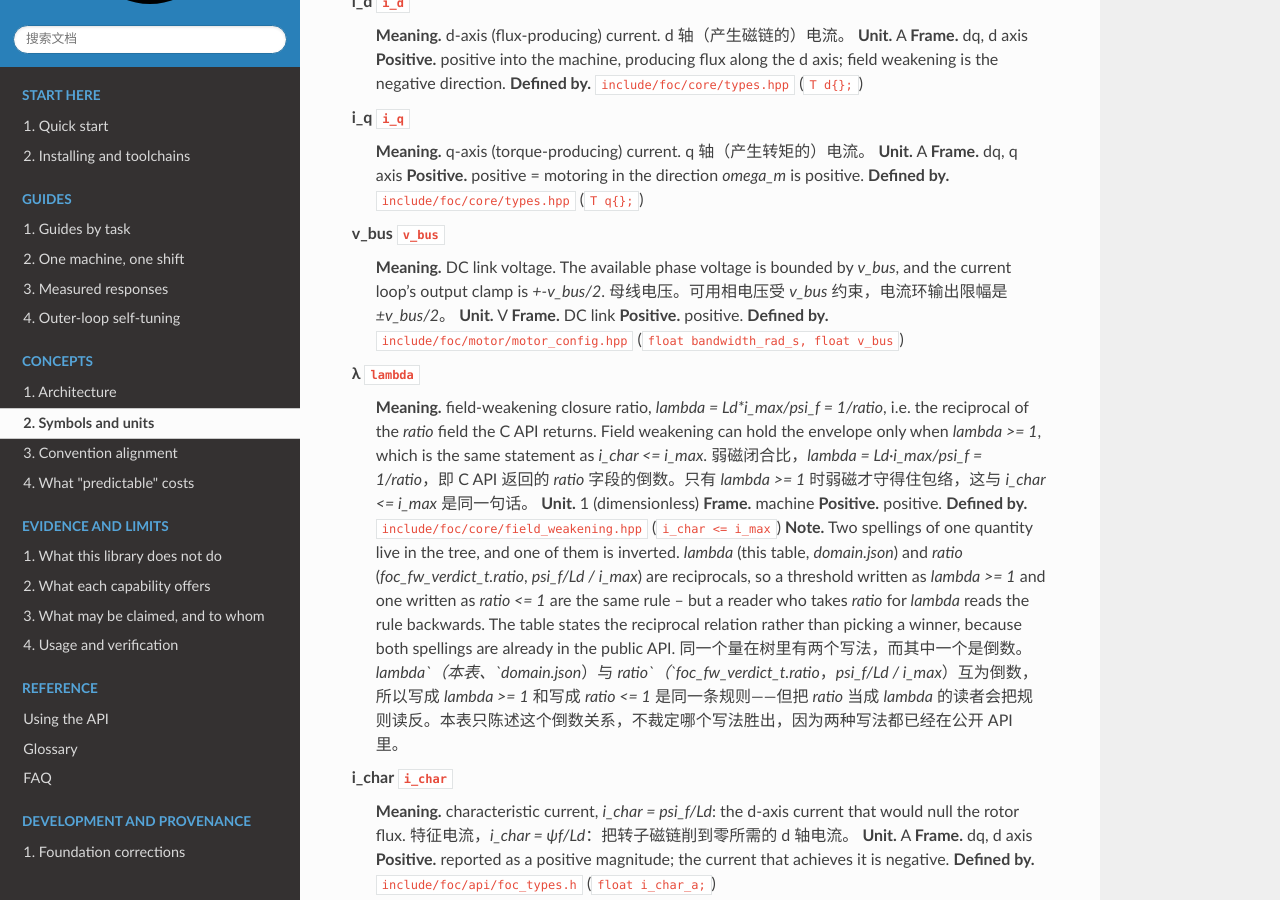
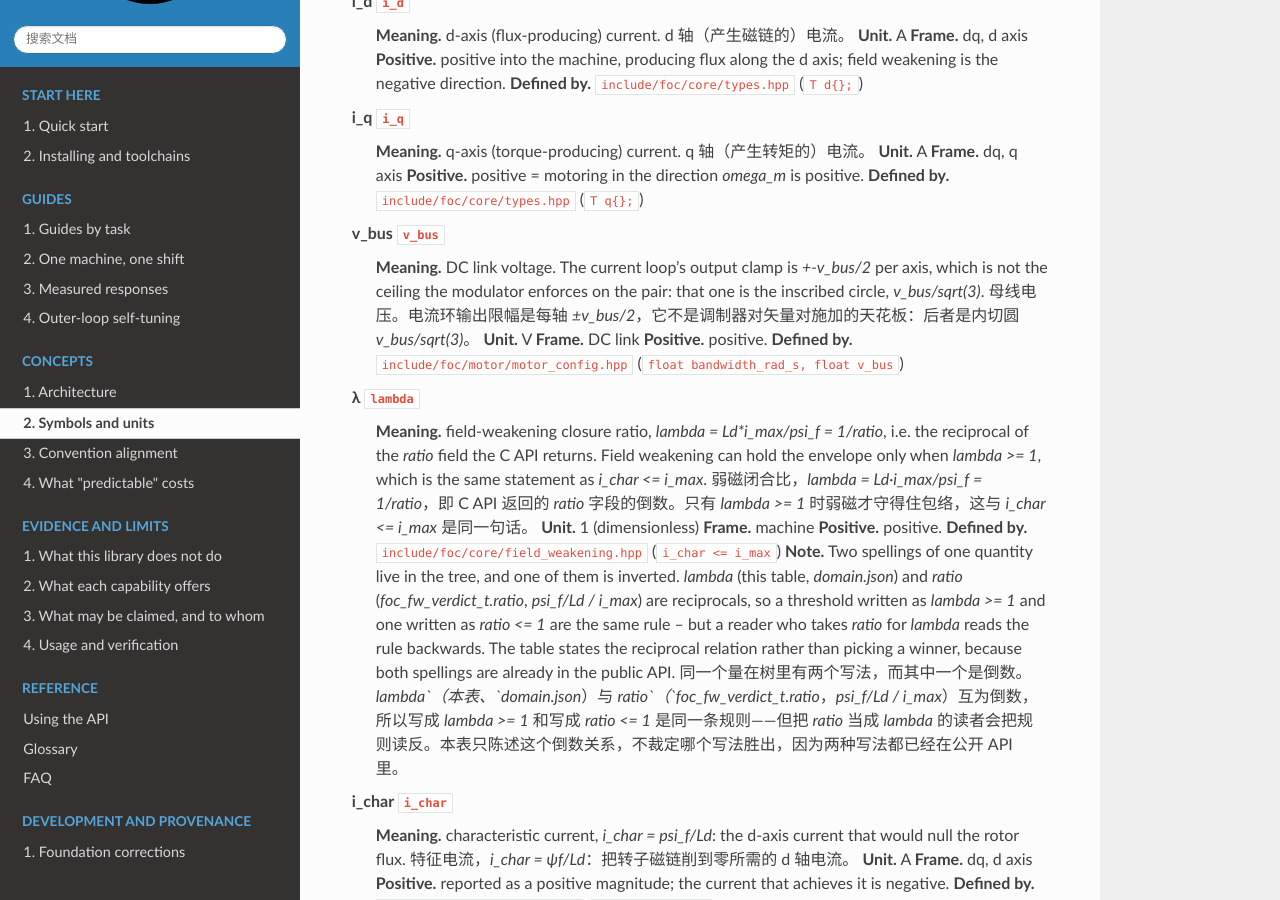
Before and after one commit to zc0718/foc, a Sphinx documentation site: the page built from docs/sphinx/source/symbols.rst, in a window 1280 px wide and 900 px high, scrolled down 1790 px. Built offline with Sphinx 7.4.7 and the Read the Docs theme 3.1.0, drawn with Linux system fonts in a browser that asks for light colours.

Commit message:
docs(:book:): say which of the two voltage ceilings is per axis
The v_bus entry said the current loop's output clamp is +-v_bus/2 and left it
there, so the modulator's own bound -- the inscribed circle at v_bus/sqrt(3),
which is what a pair of axes is actually held to -- had no entry. The two are
different objects and only one of them is a radius.

```diff
--- a/docs/sphinx/source/symbols.rst
+++ b/docs/sphinx/source/symbols.rst
@@ -96,8 +96,8 @@ i_q  ``i_q``
     **Defined by.** ``include/foc/core/types.hpp`` (``T q{};``)
 
 v_bus  ``v_bus``
-    **Meaning.** DC link voltage. The available phase voltage is bounded by `v_bus`, and the current loop's output clamp is `+-v_bus/2`.
-    母线电压。可用相电压受 `v_bus` 约束，电流环输出限幅是 `±v_bus/2`。
+    **Meaning.** DC link voltage. The current loop's output clamp is `+-v_bus/2` per axis, which is not the ceiling the modulator enforces on the pair: that one is the inscribed circle, `v_bus/sqrt(3)`.
+    母线电压。电流环输出限幅是每轴 `±v_bus/2`，它不是调制器对矢量对施加的天花板：后者是内切圆 `v_bus/sqrt(3)`。
     **Unit.** V  **Frame.** DC link
     **Positive.** positive.
     **Defined by.** ``include/foc/motor/motor_config.hpp`` (``float bandwidth_rad_s, float v_bus``)
```
Also changed, not shown: 1 other file.
